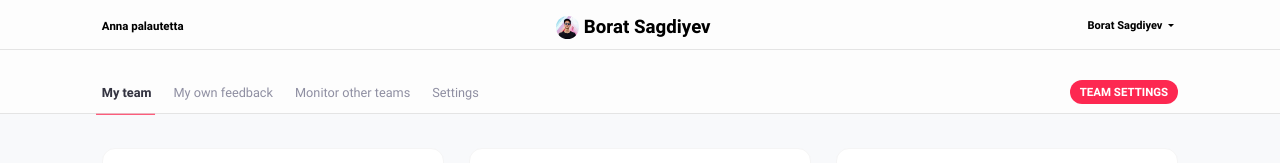
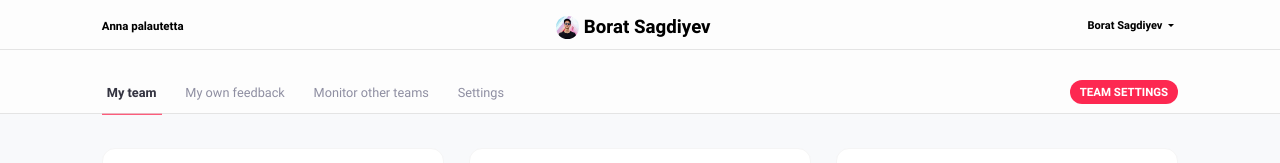
Before and after one commit to markrajk/dashboard-new-header, a plain HTML site: page index.html in a window 1280 px wide. Shown: the top 163 px of the page. Drawn offline with Linux system fonts and the light colour scheme; a web font is replaced by a local one.

Commit message:
red line aligned with container

```diff
--- a/scss/style.scss
+++ b/scss/style.scss
@@ -231,8 +231,11 @@ header {
       list-style: none;
 
       & li {
+          padding-left: .6rem;
+          padding-right: .6rem;
         padding-bottom: 1.2rem;
-        margin-right: 2.6rem;
+        margin-right: 2.2rem;
+        text-align: center;
         & a {
           white-space: nowrap;
           text-decoration: none;
@@ -254,9 +257,9 @@ header {
             bottom: 0;
             left: 0;
             height: 1.75px;
-            width: 120%;
+            width: 100%;
 
-            transform: translate(-10%, 100%);
+            transform: translate(0, 100%);
             background-color: #fd2851;
           }
         }
```
Also changed, not shown: css/style.css.
